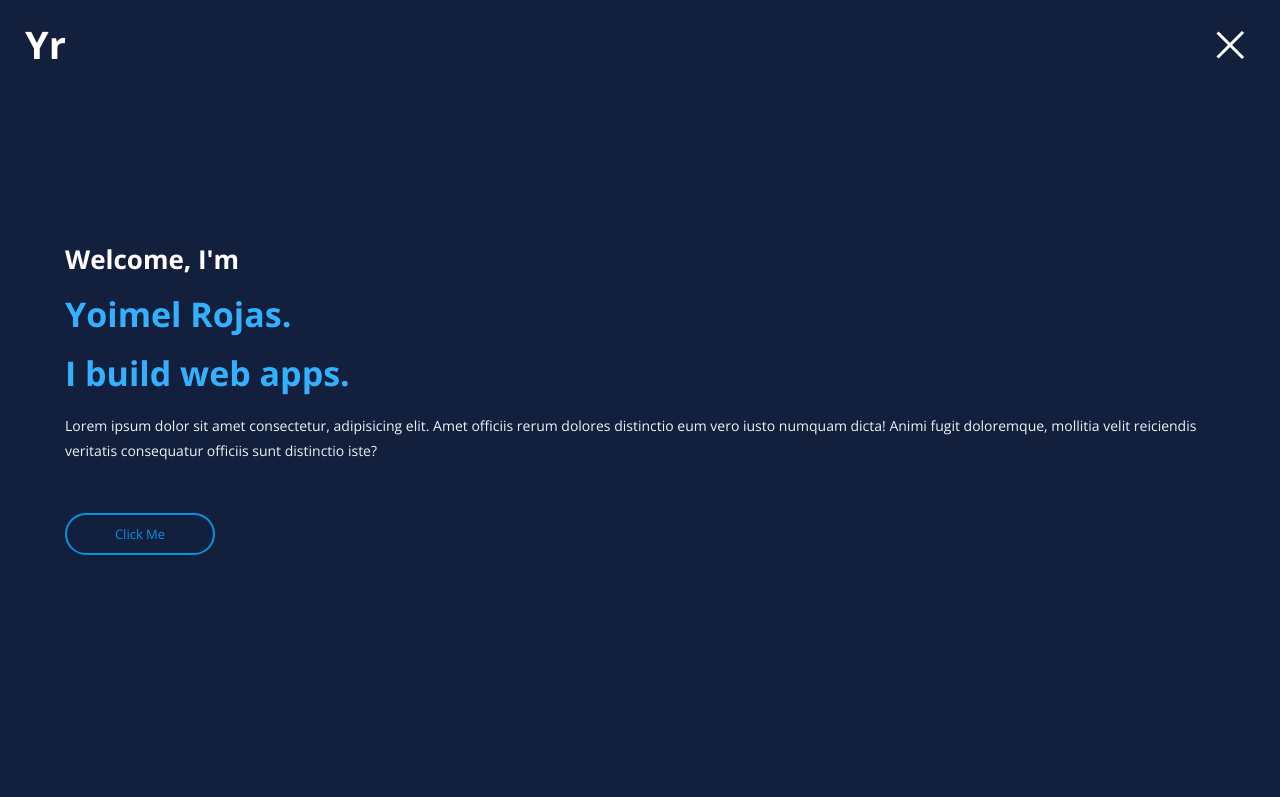
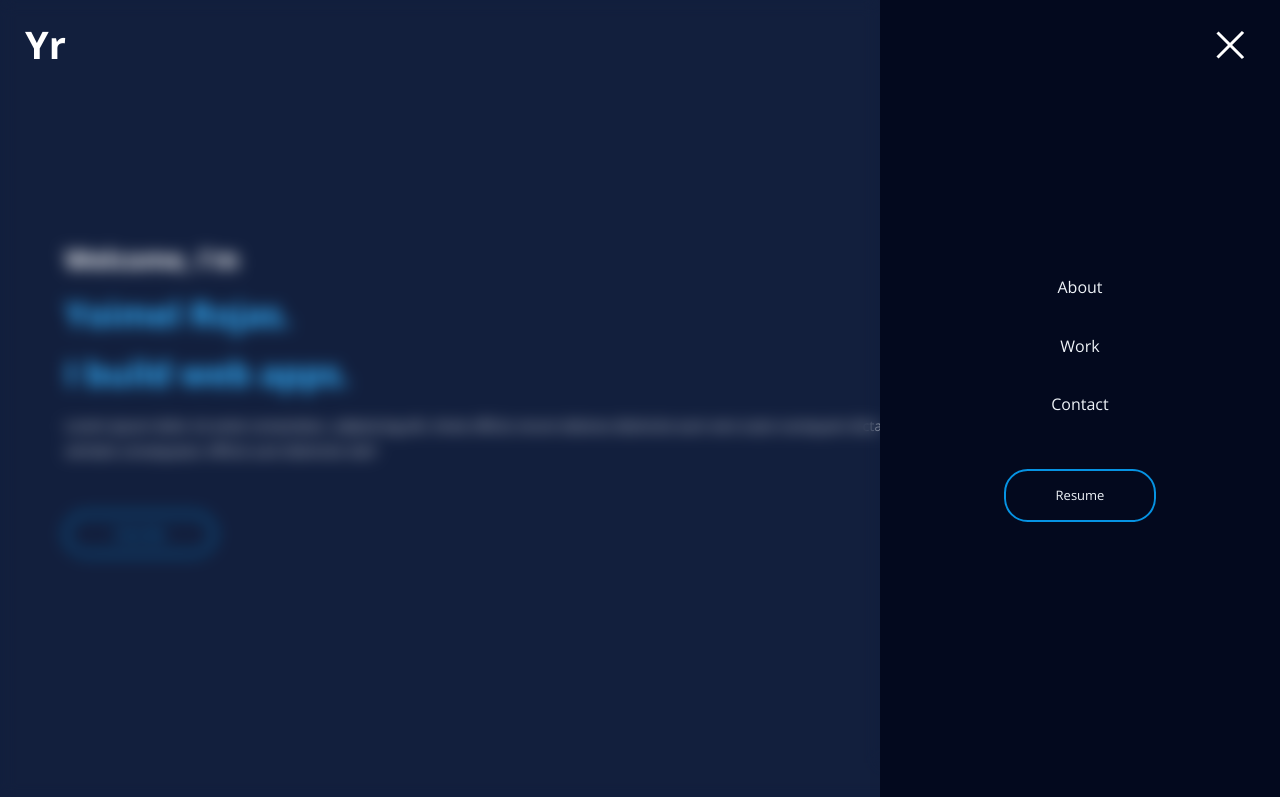
Before and after one commit to YoimelDev/portfolio, a website: page index.html in a window 1280 px wide. Both pictures are taken after a click on the button 1230 px from the left and 45 px from the top of the page. Shown: the top 797 px of the page. Drawn offline with nearby package versions, Linux system fonts and the light colour scheme; files that its build step writes are made by us from their sources.

Commit message:
add styles to aside, add blur

```diff
--- a/gulpfile.js
+++ b/gulpfile.js
@@ -6,6 +6,7 @@ const postcss = require('gulp-postcss');
 const autoprefixer = require('autoprefixer');
 const cssnano = require('cssnano');
 const sourcemaps = require('gulp-sourcemaps');
+const plumber = require('gulp-plumber');
 
 // Imagenes
 const cache = require('gulp-cache');
@@ -18,6 +19,7 @@ const terser = require('gulp-terser-js');
 function css(done) {
     src('src/scss/**/*.scss')
         .pipe(sourcemaps.init())
+        .pipe(plumber())
         .pipe(sass())
         .pipe(postcss([autoprefixer(), cssnano()]))
         .pipe(sourcemaps.write('.'))
--- a/index.html
+++ b/index.html
@@ -30,7 +30,13 @@
 					</button>
 
 					<aside class="header__nav__menu__aside">
-						<nav class="header__nav__menu__aside__nav"></nav>
+						<nav class="header__nav__menu__aside__nav">
+							<a href="#">About</a>
+							<a href="#">Work</a>
+							<a href="#">Contact</a>
+
+							<a href="#" class="header__nav__menu__aside__nav--resume">Resume</a>
+						</nav>
 					</aside>
 				</div>
 			</nav>
--- a/package.json
+++ b/package.json
@@ -23,6 +23,7 @@
     "gulp-cache": "^1.1.3",
     "gulp-cssnano": "^2.1.3",
     "gulp-imagemin": "^7.0.0",
+    "gulp-plumber": "^1.2.1",
     "gulp-postcss": "^9.0.1",
     "gulp-sass": "^5.0.0",
     "gulp-sourcemaps": "^3.0.0",
--- a/src/js/app.js
+++ b/src/js/app.js
@@ -1,5 +1,30 @@
 const menuBtn = document.querySelector('.header__nav__menu__btn');
+const menuAside = document.querySelector('.header__nav__menu__aside');
+const blur = document.createElement('div');
+blur.classList.add('blur');
 
 menuBtn.addEventListener('click', () => {
     menuBtn.classList.toggle('opened');
+    menuAside.classList.toggle('opened');
+
+    blurBg();
 })
+
+document.addEventListener('click', e => {
+    let click = e.target;
+
+    if (click === blur) {
+        menuBtn.classList.remove('opened');
+        menuAside.classList.remove('opened');
+
+        blurBg();
+    }
+})
+
+function blurBg() {
+    if (!document.body.contains(blur)) {
+        document.body.appendChild(blur);
+    } else {
+        document.body.removeChild(blur);
+    }
+}
--- a/src/scss/base/_globals.scss
+++ b/src/scss/base/_globals.scss
@@ -25,6 +25,15 @@ p {
 	max-width: 120rem;
 	margin: 0 auto;
 	padding: 0 2.5rem;
+}
+
+.blur {
+	position: fixed;
+	top: 0;
+	bottom: 0;
+	width: 100%;
+	background-color: rgba(18, 31, 61, 0);
+	backdrop-filter: blur(8px);
 }
 
 a {
--- a/src/scss/layout/_header.scss
+++ b/src/scss/layout/_header.scss
@@ -3,7 +3,8 @@
 .header {
 	position: fixed;
 	width: 100vw;
-	margin: 2rem 0;
+	padding: 2rem 0;
+	z-index: 100;
 
 	&__nav {
 		display: flex;
@@ -21,6 +22,7 @@
 
 				svg {
 					width: 5rem;
+					z-index: 100;
 				}
 
 				&--line {
@@ -63,6 +65,47 @@
 					stroke-width: 6;
 				}
 			}
+
+			&__aside {
+				display: grid;
+				place-items: center;
+				height: 100vh;
+				width: 0;
+				position: fixed;
+				top: 0;
+				right: 0;
+				background-color: v.$blueDark;
+				transition: all 0.25s cubic-bezier(0.645, 0.045, 0.355, 1) 0s;
+
+				&.opened {
+					width: min(75vw, 40rem);
+				}
+
+				&__nav {
+					display: flex;
+					flex-direction: column;
+					align-items: center;
+					gap: 4rem;
+
+					a {
+						color: v.$whiteP;
+					}
+
+					&--resume {
+						margin: 10% auto 0px;
+						padding: 18px 50px;
+						color: rgb(6, 147, 227);
+						background-color: transparent;
+						border: 2px solid rgb(6, 147, 227);
+						border-radius: 2.375rem;
+						font-size: 1.3rem;
+						line-height: 1;
+						text-decoration: none;
+						cursor: pointer;
+						transition: all 0.25s cubic-bezier(0.645, 0.045, 0.355, 1) 0s;
+					}
+				}
+			}
 		}
 	}
 }
```
Also changed, not shown: build/css/app.css, build/js/app.js, 3 other files.
